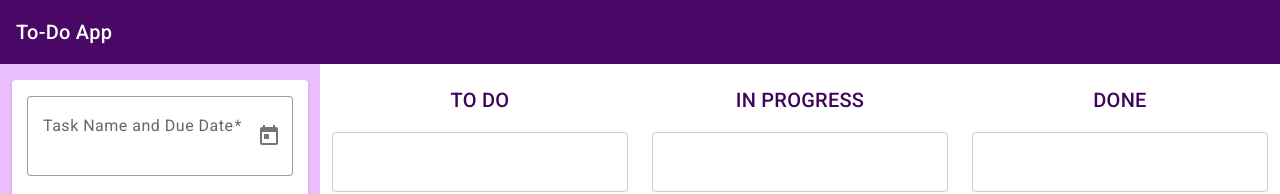
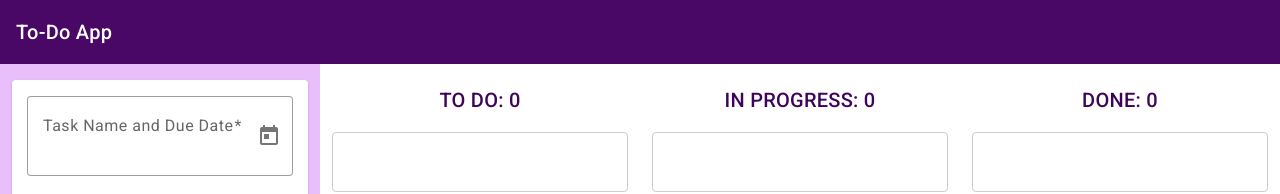
Before and after one commit to SMCominotti/ToDoAppAngular, an Angular app in the folder ToDo_App/: page / in a window 1280 px wide. Shown: the top 194 px of the page. Built offline with nearby package versions, Linux system fonts and the light colour scheme.

Commit message:
improvements

```diff
--- a/ToDo_App/src/app/components/todo/todo.component.css
+++ b/ToDo_App/src/app/components/todo/todo.component.css
@@ -70,3 +70,7 @@
   color: #3e045a;
   text-align: center;
 }
+
+.mat-icon-green {
+  color: green;
+}
--- a/ToDo_App/src/app/components/todo/todo.component.html
+++ b/ToDo_App/src/app/components/todo/todo.component.html
@@ -61,7 +61,11 @@
           <div class="col-md-4">
             <!-- to-do -->
             <div class="example-container">
-              <h2 class="section-heading">TO DO</h2>
+              <h2 class="section-heading">TO DO:
+                <span>
+                  {{task.length}}
+                </span>
+              </h2>
               <div
                 cdkDropList
                 [cdkDropListData]="task"
@@ -101,7 +105,11 @@
           <div class="col-md-4">
             <!-- inprogress -->
             <div class="example-container">
-              <h2 class="section-heading">IN PROGRESS</h2>
+              <h2 class="section-heading">IN PROGRESS:
+                <span>
+                  {{inprogress.length}}
+                </span>
+              </h2>
               <div
                 cdkDropList
                 [cdkDropListData]="inprogress"
@@ -133,7 +141,11 @@
           <div class="col-md-4">
             <!-- done -->
             <div class="example-container">
-              <h2 class="section-heading">DONE</h2>
+              <h2 class="section-heading">DONE:
+                <span>
+                  {{done.length}}
+                </span>
+              </h2>
               <div
                 cdkDropList
                 [cdkDropListData]="done"
@@ -157,6 +169,12 @@
                     >
                       <mat-icon>delete_forever</mat-icon>
                     </button>
+                    <button
+                    mat-icon-button
+                    [class.expiredbutton]="isDueDateExpired(item)"
+                    >
+                    <mat-icon class="mat-icon-green">check_circle</mat-icon>
+                  </button>
                   </div>
                 </div>
               </div>
--- a/ToDo_App/src/index.html
+++ b/ToDo_App/src/index.html
@@ -5,7 +5,7 @@
   <title>ToDoApp</title>
   <base href="./">
   <meta name="viewport" content="width=device-width, initial-scale=1">
-  <link rel="icon" type="image/x-icon" href="favicon.ico">
+  <link rel="icon" type="image/svg+xml" href="assets/to-do-list-svgrepo-com.svg">
   <link href="https://cdn.jsdelivr.net/npm/bootstrap@5.3.1/dist/css/bootstrap.min.css" rel="stylesheet">
   <link rel="preconnect" href="https://fonts.gstatic.com">
   <link href="https://fonts.googleapis.com/css2?family=Roboto:wght@300;400;500&display=swap" rel="stylesheet">
```
Also changed, not shown: ToDo_App/src/assets/to-do-list-svgrepo-com.svg (added).
